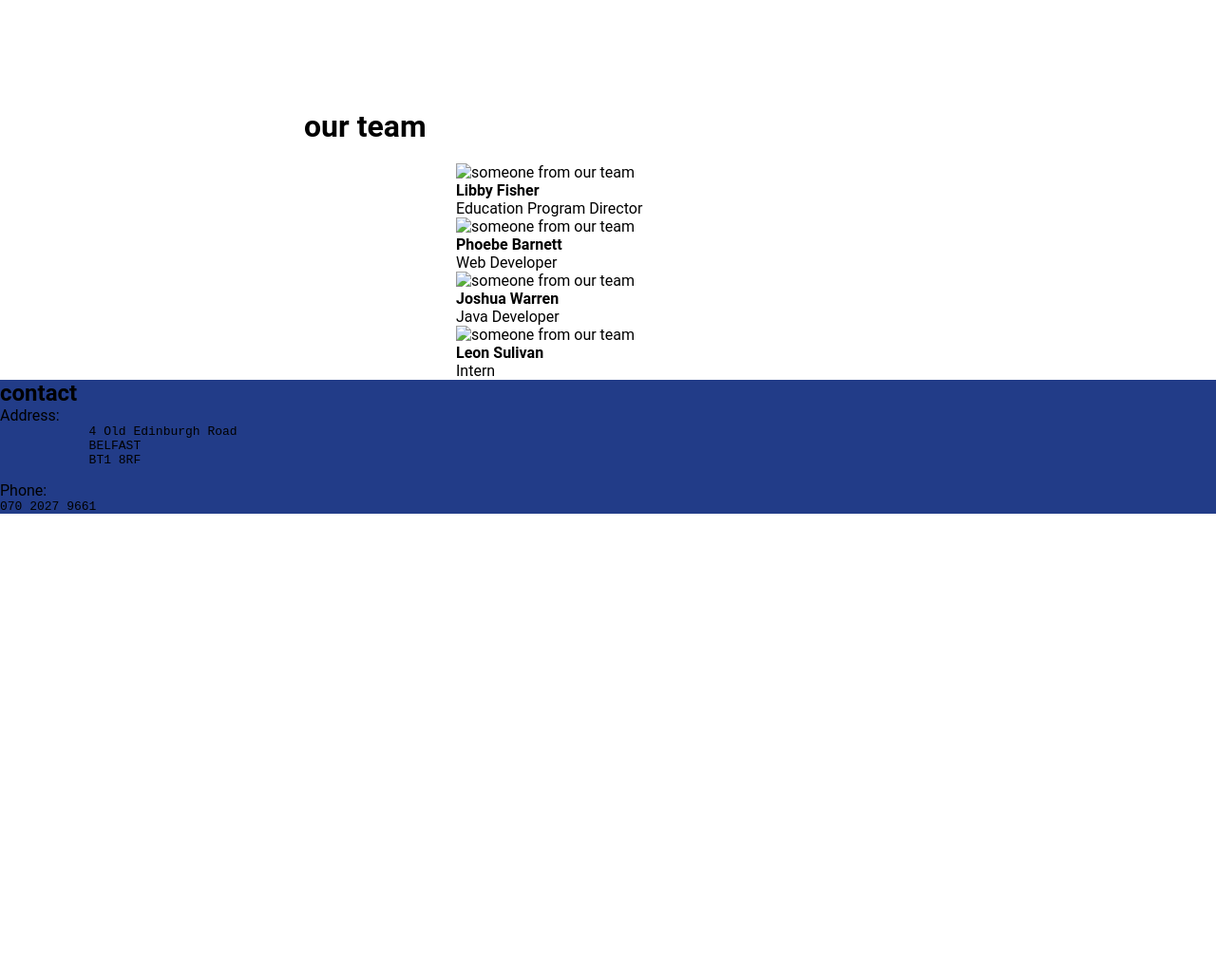
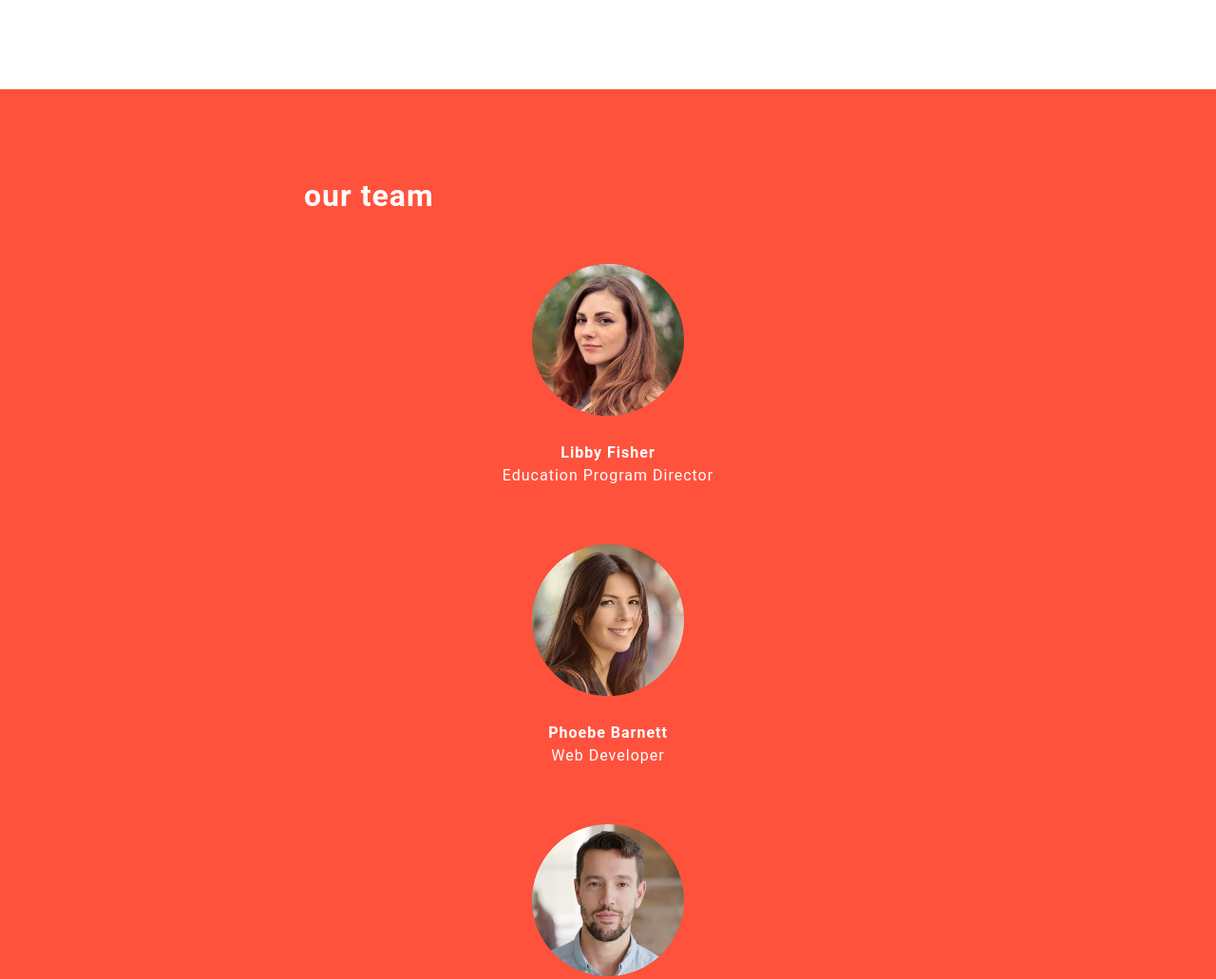
Before and after one commit to yanekkris/kindergarden, a plain HTML site: page index.html in a window 1280 px wide. Shown: the part 1356-2387 px from the top of the page at 95% size. Before the commit the page ends 1897 px from the top, so only its background shows below. Drawn offline with Linux system fonts and the light colour scheme.

Commit message:
Our team section done

```diff
--- a/index.html
+++ b/index.html
@@ -33,22 +33,22 @@
         <div>
         <h2>our team</h2>
         <div class="first_per">
-            <img src="" alt="someone from our team">
+            <img src="img/libby.jpg" alt="someone from our team">
             <h4>Libby Fisher</h4>
             <span class="position">Education Program Director</span>
         </div>
         <div class="second_per">
-            <img src="" alt="someone from our team">
+            <img src="img/phoebe.jpg" alt="someone from our team">
             <h4>Phoebe Barnett</h4>
             <span class="position">Web Developer</span>
         </div>
         <div class="third_per">
-            <img src="" alt="someone from our team">
+            <img src="img/joshua.jpg" alt="someone from our team">
             <h4>Joshua Warren</h4>
             <span class="position">Java Developer</span>
         </div>
         <div class="fourth_per">
-            <img src="" alt="someone from our team">
+            <img src="img/leon.jpg" alt="someone from our team">
             <h4>Leon Sulivan</h4>
             <span class="position">Intern</span>
         </div>
--- a/style.css
+++ b/style.css
@@ -32,17 +32,17 @@ nav a {
     text-align: center;
     padding: 14px 30px;
 }
+
+/* header section*/
 header{
     height: 600px;
-    background: url(img/banner.jpg) no-repeat top center ;
-    background-color: rgb(0, 0, 0, 0.5);
+    background: url(img/banner.jpg) no-repeat top center;
+    background-color: rgb(0, 0, 0, 0.3);
     background-size: cover;
 }
 header h1{
     color: white;
 }
-
-
 header h1::first-letter{
     color: yellow;
 }
@@ -52,11 +52,8 @@ header h1::first-letter{
 .colored_k{
     color:blue;
 }
-section div{
-    width: 50%;
-    margin: 0 auto;
-}
 
+/* mission section*/
 .our_mission{
     background-color: var(--background-2);
     height: auto;
@@ -70,11 +67,8 @@ section div{
     font-size: 2rem;
     margin: 20px 0;
 }
-section p{
-    font-weight: 400;
-    line-height: 1.7;
-}
 
+/* about us section*/
 .about_us{
     background-color: var(--background-1);
     height: auto;
@@ -84,17 +78,45 @@ section p{
     padding: 80px 0;
     text-align: left;
 }
+
+/* team section*/
+.team{
+    background-color: var(--background-3);
+    height: auto;
+    text-align: center;
+    color: white;
+}
+.team>div{
+    padding: 80px 0;
+    line-height: 1.5rem;
+    letter-spacing: 1px;
+}
+.team img{
+    width: 50%;
+    margin: 20px 0;
+}
+.team div[class]{
+    margin: 40px auto;
+}
+.team h2{
+    text-align: left;
+
+}
+/* sections styles*/
 section h2{
     font-size: 2rem;
     margin: 20px 0;
 }
-.out_team{
-    background-color: var(--background-3);
-    height: auto;
+section p{
+    font-weight: 400;
+    line-height: 1.7;
+}
+section div{
+    width: 50%;
+    margin: 0 auto;
 }
 
-
-
+/* footer section*/
 footer{
     background-color: var(--background-4);
 }
```
